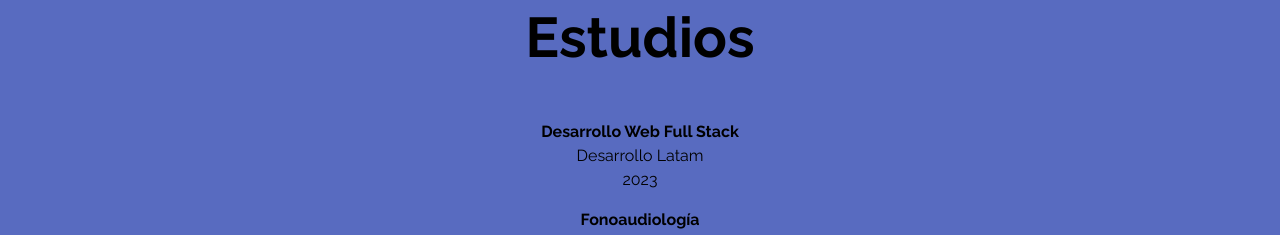
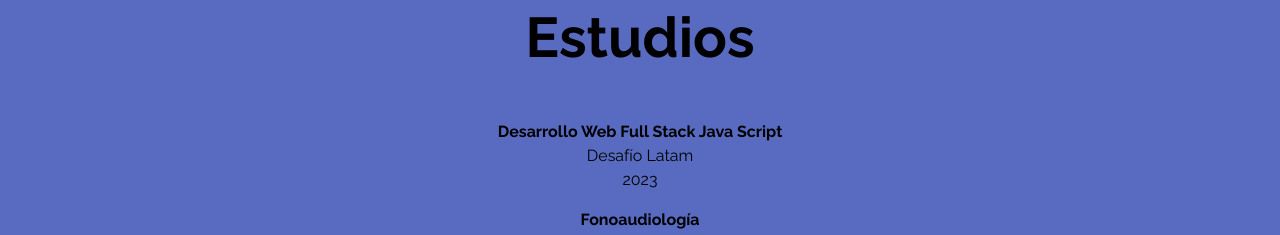
Before and after one commit to lauraespinozaulloa/Curriculum_Vitae, a plain HTML site: page index.html in a window 1280 px wide. Shown: the part 1160-1395 px from the top of the page. Drawn offline with nearby package versions, Linux system fonts and the light colour scheme.

Commit message:
ortografía

```diff
--- a/assets/css/styles.css
+++ b/assets/css/styles.css
@@ -21,7 +21,6 @@ header {
   background-repeat: no-repeat;
   background-size: cover;
   background-position: left;
-
 }
 
 #Experiencia ul{
@@ -43,9 +42,6 @@ header {
 #Mis-trabajos {
   background-color:rgba(25, 51, 168, 0.726);
 }
-
-
-/* Contacto */
 
 #Contacto form label {
   font-weight: 700;
--- a/index.html
+++ b/index.html
@@ -19,14 +19,7 @@
 <body>
     <nav class="navbar navbar-expand-lg navbar-dark my-navbar fixed-top">
         <div class="container-fluid">
-            <button  class="navbar-toggler"            type="button"
-            data-bs-toggle="collapse"
-            data-bs-target="#navbarNav"
-            aria-controls="navbarNav"
-            aria-expanded="false"
-            aria-label="Toggle navigation">
-            <span class="navbar-toggler-icon"></span>
-          </button>
+            <button  class="navbar-toggler" type="button" data-bs-toggle="collapse" data-bs-target="#navbarNav" aria-controls="navbarNav" aria-expanded="false" aria-label="Toggle navigation"><span class="navbar-toggler-icon"></span></button>
           <div class="collapse navbar-collapse justify-content-end" id="navbarNav">
             <ul class="navbar-nav">
               <li class="nav-item ">
@@ -95,7 +88,7 @@
 
     <section id="Estudios" class="text-center p-5">
         <h2 class="mb-5 fw-bold display-4"> Estudios</h2>
-        <p><span class="fw-bold">Desarrollo Web Full Stack</span><br> Desarrollo Latam <br> 2023</p>
+        <p><span class="fw-bold">Desarrollo Web Full Stack Java Script</span><br> Desafío Latam <br> 2023</p>
         <p> <span class="fw-bold">Fonoaudiología </span> <br> Pontificia Universidad Católica de Chile <br> 2014-2018</p>
     </section>
 
```
